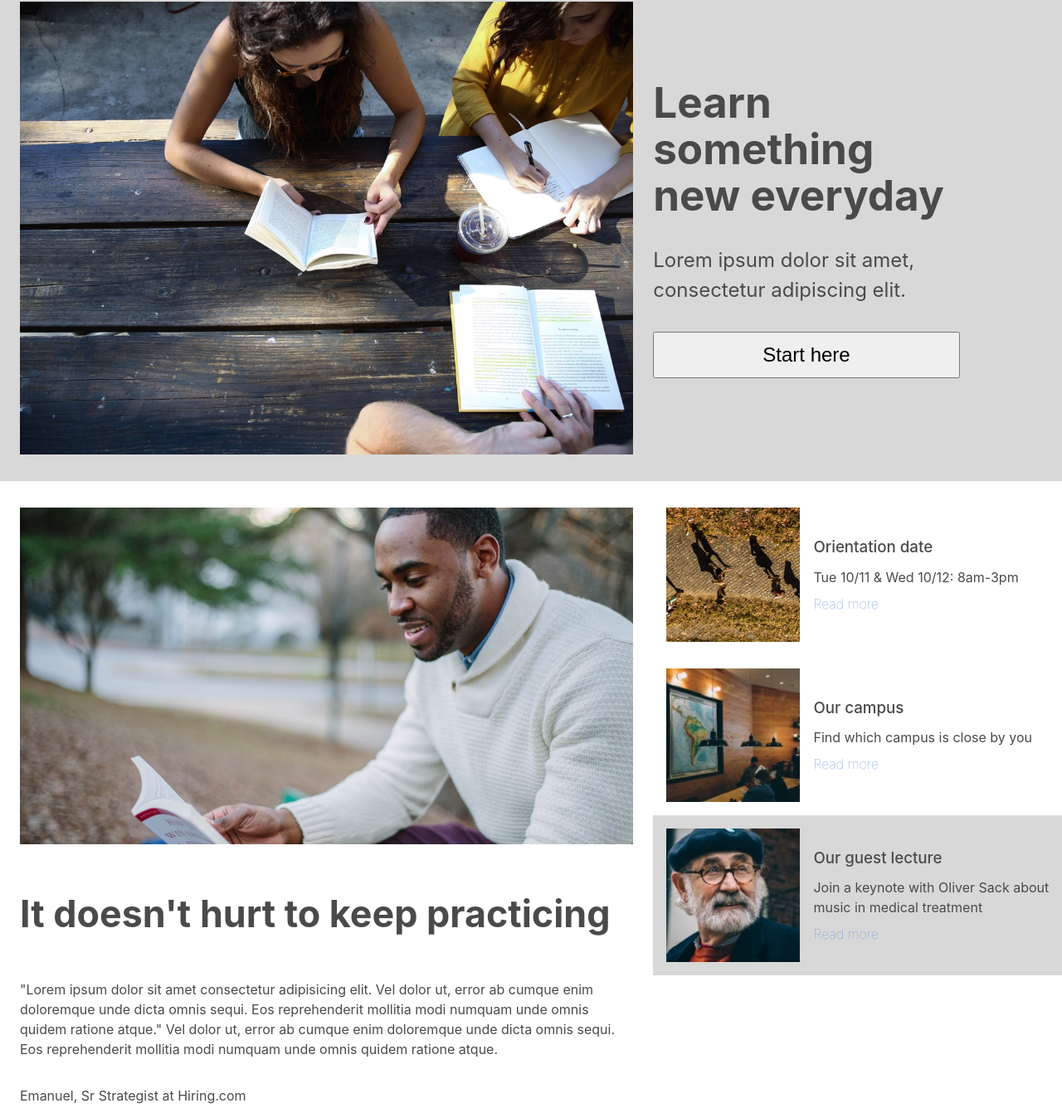
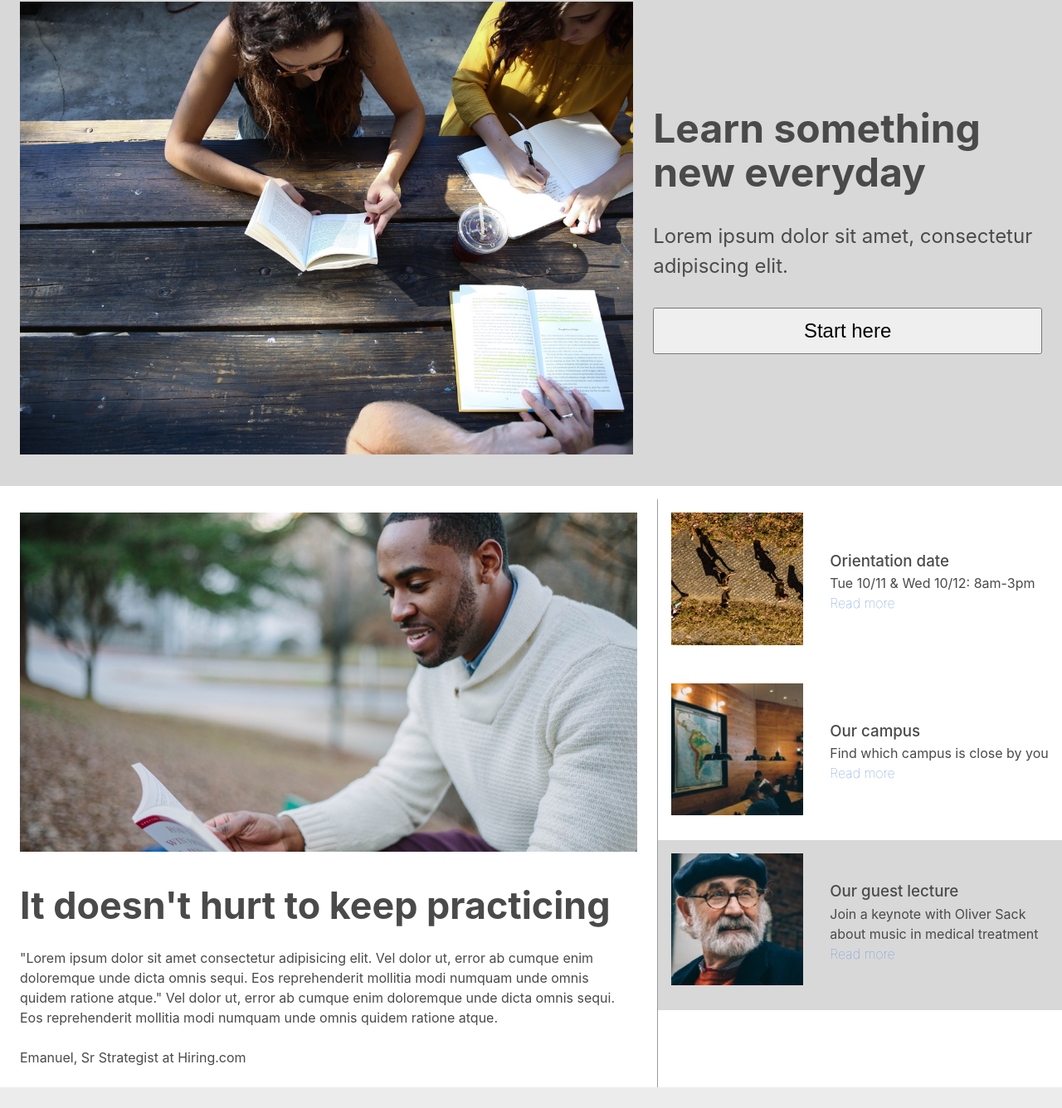
Before and after one commit to leightongrant/colmar-academy, a website built with Vite: page index.html in a window 1280 px wide. Shown: the part 94-1430 px from the top of the page at 83% size. After the commit the page ends 1405 px from the top, so only its background shows below. Built offline with nearby package versions, Linux system fonts and the light colour scheme.

Commit message:
refactors styling

```diff
--- a/src/components/components.css
+++ b/src/components/components.css
@@ -40,81 +40,84 @@ nav ul {
   background-color: var(--secondary-color);
   padding: 2em 1.5em;
   display: grid;
-  grid-template-columns: 60% 30%;
+  grid-template-columns: 60% auto;
   column-gap: 1.5em;
 }
 
-#hero img {
+#hero-ftc img {
   width: 100%;
 }
-#hero > div {
+#hero-sdc {
   display: flex;
   flex-direction: column;
-  place-content: center;
+  justify-content: center;
   gap: 2em;
 }
-#hero p {
+#hero-sdc p {
   font-size: 1.5em;
 }
 
-#hero button {
+#hero-sdc button {
   padding: 0.5em;
   font-size: 1.5em;
 }
 /* Info */
 #info {
-  padding: 2em 1.5em;
   display: grid;
-  grid-template-columns: 60% 40%;
+  grid-template-columns: 60% auto;
   column-gap: 1.5em;
   background-color: #ffffff;
 }
-#info > div:nth-child(1) img {
+#info-ftc {
+  padding: 2em 0 1.5em 1.5em;
+}
+#info-ftc img {
   width: 100%;
 }
-#info > div:nth-child(1) h2 {
+#info-ftc h2 {
+  line-height: normal;
+  margin-top: 2rem;
+  margin-bottom: 1.5rem;
+}
+#strategist {
+  margin-top: 1.5rem;
+}
+
+#info-sdc {
   margin-top: 1em;
-  margin-bottom: 1em;
+  border-left: 1px solid #9b9b9b;
 }
-#info > div:nth-child(1) > :nth-child(3) {
-  margin-bottom: 2em;
-}
-#info > div:nth-child(2) {
-  margin-top: -1em;
-}
-#info > div:nth-child(2) img {
+.info-sdc-c img {
   width: 100%;
 }
-#info > div:nth-child(2) > * {
+.info-sdc-c {
   display: grid;
-  grid-template-columns: 35% 65%;
-  gap: 1em;
+  grid-template-columns: 35% auto;
   padding: 1em;
   align-items: center;
+  column-gap: 2em;
 }
-#info > div:nth-child(2) > * div > * {
+.info-sdc-c > div {
   margin-bottom: 0.5em;
 }
 
-#info > div:nth-child(2) > div h3 {
+.info-sdc-c h3 {
   font-weight: 500;
 }
-
-#info > div:nth-child(2) > div a {
+.info-sdc-c a {
+  font-weight: 100;
   color: var(--link-color);
-  font-weight: 100;
 }
-
-#info > div:nth-child(2) > div a:hover {
+.info-sdc-c a:hover {
   color: var(--link-hover);
 }
 
-#info > div:nth-child(2) > div:last-child {
+#info-sdc > div:last-child {
   background-color: var(--secondary-color);
 }
 
 /* Media Queries */
-@media (max-width: 768px) {
+@media (max-width: 576px) {
   nav {
     display: none;
   }
@@ -140,9 +143,28 @@ nav ul {
     font-size: 1.5em;
     margin: 1em 0 2em 0;
   }
+  #info-ftc {
+    display: none;
+  }
+  #info {
+    grid-template-columns: 1fr;
+  }
+
+  #info-sdc > div:last-child {
+    background-color: #fff;
+  }
+  .info-sdc-c {
+    grid-template-columns: 1fr;
+  }
+  .info-sdc-c .info-img img {
+    width: 100%;
+    height: 250px;
+    object-fit: cover;
+    object-position: top;
+  }
 }
 
-@media (min-width: 768px) {
+@media (min-width: 576px) {
   .nav-icon {
     display: none;
   }
--- a/src/components/hero.ts
+++ b/src/components/hero.ts
@@ -1,8 +1,10 @@
 import banner from "/images/banner.jpg";
 const hero = `
     <section id='hero'>
-        <img src='${banner}' alt='banner'>
-        <div>
+        <div id='hero-ftc'>
+            <img src='${banner}' alt='banner'>
+        </div>
+        <div id='hero-sdc'>
             <h1>Learn something new everyday</h1>
             <p>Lorem ipsum dolor sit amet, consectetur adipiscing elit.</p>
             <button type='button'>Start here</button>
--- a/src/components/info.ts
+++ b/src/components/info.ts
@@ -5,7 +5,7 @@ import infoGuest from "/images/information-guest-lecture.jpg";
 
 const info = `
     <section id='info'>
-        <div>
+        <div id='info-ftc'>
             <img src='${infoMain}' alt='Emanuel Sr Strategist'>
             <h2>It doesn't hurt to keep practicing</h2>
             <p>
@@ -14,29 +14,35 @@ const info = `
                 Vel dolor ut, error ab cumque enim doloremque unde dicta omnis sequi.
                 Eos reprehenderit mollitia modi numquam unde omnis quidem ratione atque.
             </p>
-            <p>
+            <p id='strategist'>
                 Emanuel, Sr Strategist at Hiring.com
             </p>
         </div>
-        <div>
-            <div>
-                <img src='${infoOrientation}' alt='Orientation'>
+        <div id='info-sdc'>
+            <div class='info-sdc-c'>
+                <div class='info-img'>
+                    <img src='${infoOrientation}' alt='Orientation'>
+                </div>
                 <div>
                     <h3>Orientation date</h3>
                     <p>Tue 10/11 & Wed 10/12: 8am-3pm</p>
                     <a href='#'>Read more</a>
                 </div>
             </div>
-            <div>
-                <img src='${infoCampus}' alt='The campus'>
+            <div class='info-sdc-c'>
+                <div class='info-img'>
+                    <img src='${infoCampus}' alt='The campus'>
+                </div>
                 <div>
                     <h3>Our campus</h3>
                     <p>Find which campus is close by you</p>
                     <a href='#'>Read more</a>
                 </div>
             </div>
-            <div>
-                <img src='${infoGuest}' alt='Oliver Sack'>
+            <div class='info-sdc-c'>
+                <div class='info-img'>
+                    <img src='${infoGuest}' alt='Oliver Sack'>
+                </div>
                 <div>
                     <h3>Our guest lecture</h3>
                     <p>Join a keynote with Oliver Sack about music in medical treatment</p>
--- a/src/style.css
+++ b/src/style.css
@@ -34,7 +34,7 @@ a:hover {
 }
 
 h1 {
-  font-size: 3.2em;
+  font-size: 3em;
   line-height: 1.1;
 }
 
@@ -42,23 +42,15 @@ h2 {
   font-size: 2.8em;
 }
 
-#app {
+body {
+  min-width: 320px;
+  min-height: 100vh;
+  max-width: 1366px;
   margin: 0 auto;
-  max-width: 1400px;
 }
 
 /*
-
-body {
-  margin: 0;
-  display: flex;
-  place-items: center;
-  min-width: 320px;
-  min-height: 100vh;
-}
-
 #app {
-
   margin: 0 auto;
   padding: 2rem;
   text-align: center;
```
